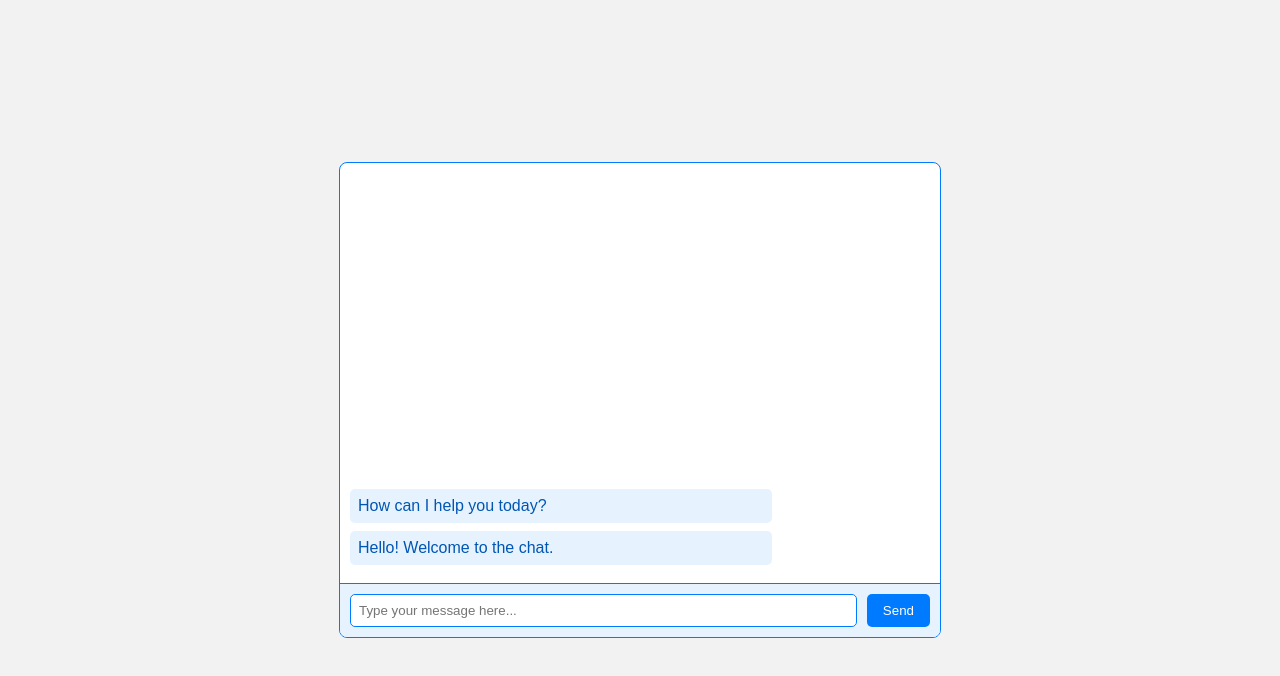
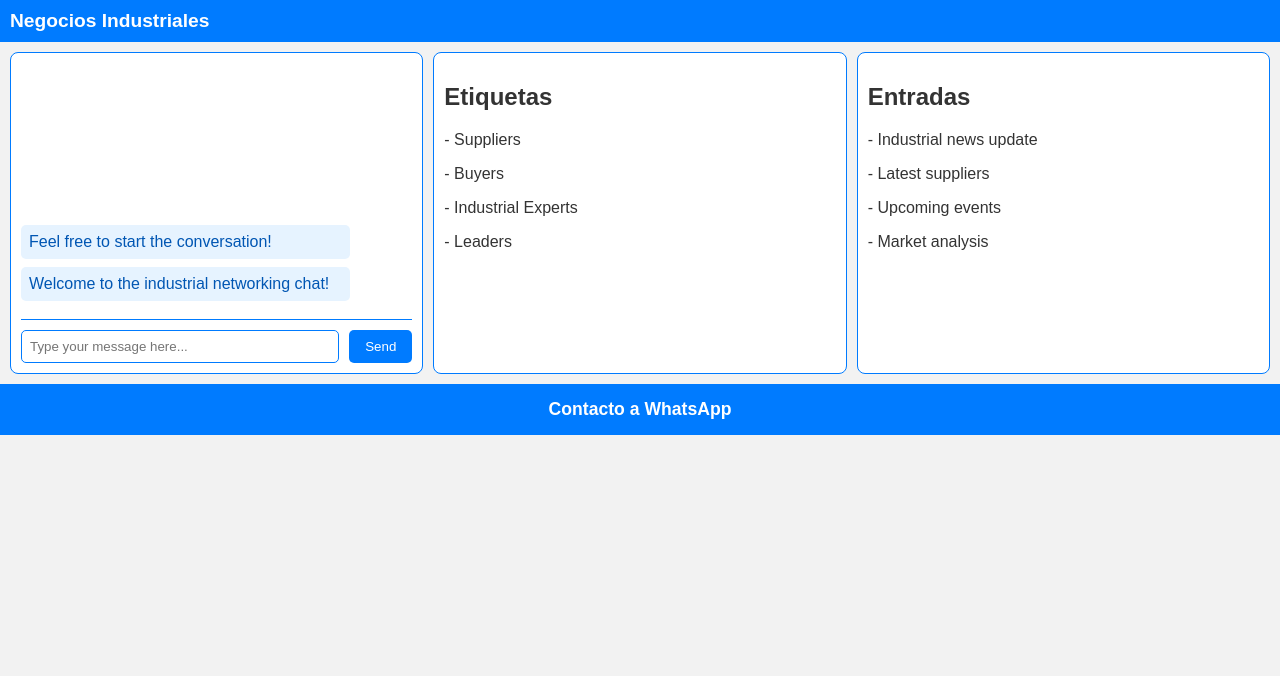
Before and after one commit to NegociosIndustriales/paginaweb, a plain HTML site: page index.html in a window 1280 px wide. Drawn offline with Linux system fonts and the light colour scheme.

Commit message:
Update index.html

```diff
--- a/index.html
+++ b/index.html
@@ -3,35 +3,57 @@
 <head>
     <meta charset="UTF-8">
     <meta name="viewport" content="width=device-width, initial-scale=1.0">
-    <title>Chat Table</title>
+    <title>Negocios Industriales</title>
     <style>
         body {
             font-family: Arial, sans-serif;
             display: flex;
-            justify-content: center;
-            align-items: center;
-            height: 100vh;
+            flex-direction: column;
             margin: 0;
             background-color: #f2f2f2;
+            color: #333;
+        }
+
+        .header {
+            background-color: #007bff;
+            color: white;
+            padding: 10px;
+            text-align: left;
+            font-size: 1.2em;
+            font-weight: bold;
+        }
+
+        .container {
+            display: flex;
+            flex: 1;
+            padding: 10px;
+            gap: 10px;
+        }
+
+        .column {
+            flex: 1;
+            display: flex;
+            flex-direction: column;
+            border: 1px solid #007bff;
+            border-radius: 8px;
+            background-color: #ffffff;
+            overflow: hidden;
         }
 
         .chat-container {
-            width: 100%;
-            max-width: 600px;
-            border: 1px solid #007bff;
-            border-radius: 8px;
-            background-color: #ffffff;
+            height: 300px;
             display: flex;
             flex-direction: column;
-            overflow: hidden;
+            justify-content: flex-end;
+            padding: 10px;
         }
 
         .chat-messages {
-            padding: 10px;
-            height: 400px;
             overflow-y: auto;
+            flex: 1;
             display: flex;
             flex-direction: column-reverse;
+            padding-bottom: 10px;
         }
 
         .chat-message {
@@ -39,15 +61,14 @@
             padding: 8px;
             border-radius: 5px;
             margin-bottom: 8px;
-            max-width: 70%;
+            max-width: 80%;
             color: #0056b3;
         }
 
         .input-area {
             display: flex;
-            padding: 10px;
             border-top: 1px solid #007bff;
-            background-color: #e6f3ff;
+            padding: 10px 0 0;
         }
 
         .input-area input {
@@ -70,16 +91,44 @@
         .input-area button:hover {
             background-color: #0056b3;
         }
+
+        .tags, .entries {
+            padding: 10px;
+            height: 300px;
+            overflow-y: auto;
+        }
+
+        .footer {
+            background-color: #007bff;
+            color: white;
+            padding: 15px;
+            text-align: center;
+            font-size: 1.1em;
+            font-weight: bold;
+            cursor: pointer;
+        }
+
+        .footer:hover {
+            background-color: #0056b3;
+        }
     </style>
 </head>
 <body>
 
+    <!-- Header -->
+    <div class="header">Negocios Industriales</div>
+
+    <!-- Main Content -->
+    <div class="container">
+
+        <!-- Chat Column -->
+        <div class="column">
             <div class="chat-container">
                 <!-- Chat Messages Section -->
                 <div class="chat-messages" id="chatMessages">
                     <!-- Example message -->
-        <div class="chat-message">Hello! Welcome to the chat.</div>
-        <div class="chat-message">How can I help you today?</div>
+                    <div class="chat-message">Welcome to the industrial networking chat!</div>
+                    <div class="chat-message">Feel free to start the conversation!</div>
                 </div>
 
                 <!-- Input Area -->
@@ -87,6 +136,37 @@
                     <input type="text" id="messageInput" placeholder="Type your message here...">
                     <button onclick="sendMessage()">Send</button>
                 </div>
+            </div>
+        </div>
+
+        <!-- Tags Column -->
+        <div class="column">
+            <div class="tags">
+                <h2>Etiquetas</h2>
+                <!-- Example Tags -->
+                <p>- Suppliers</p>
+                <p>- Buyers</p>
+                <p>- Industrial Experts</p>
+                <p>- Leaders</p>
+            </div>
+        </div>
+
+        <!-- Entries Column -->
+        <div class="column">
+            <div class="entries">
+                <h2>Entradas</h2>
+                <!-- Example Entries -->
+                <p>- Industrial news update</p>
+                <p>- Latest suppliers</p>
+                <p>- Upcoming events</p>
+                <p>- Market analysis</p>
+            </div>
+        </div>
+    </div>
+
+    <!-- Footer -->
+    <div class="footer" onclick="window.location.href='https://wa.me/'">
+        Contacto a WhatsApp
     </div>
 
     <script>
```
Lines whose indentation alone changed are shown as unchanged.
